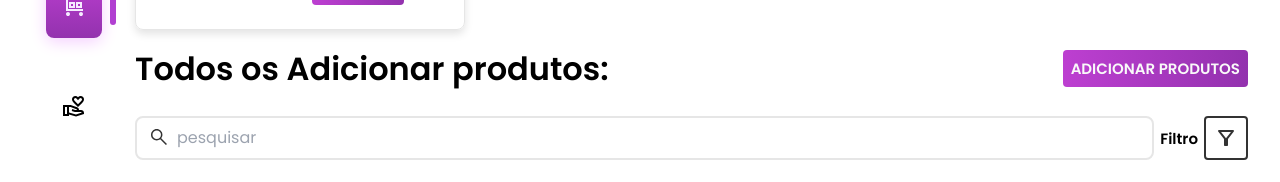
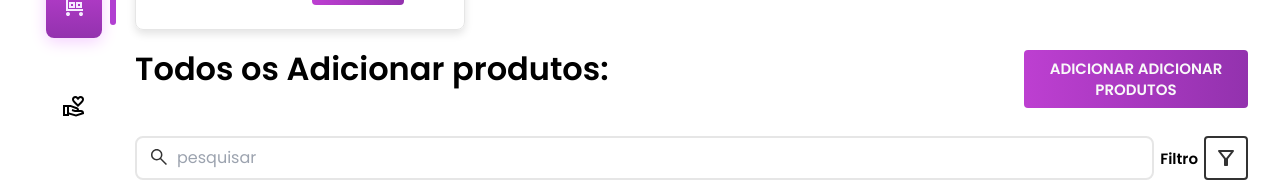
Before and after one commit to ryanNS3/PlanNexus-Front-End, a React (Vite) app: page /estoque in a window 1280 px wide. Shown: the part 294-476 px from the top of the page. Built offline with nearby package versions, Linux system fonts and the light colour scheme; no server answers.

Commit message:
fix/arrumando nomes

```diff
--- a/src/components/ViewTemplate/index.jsx
+++ b/src/components/ViewTemplate/index.jsx
@@ -114,7 +114,7 @@ export function TemplateView({
           <ExtendModal
             TextButton={name}
             isOpenModal={isOpenModalForm}
-            componentForOpenModal={<PinkButton text={`${name}`}/>}
+            componentForOpenModal={<PinkButton text={`Adicionar ${name}`}/>}
           >
             {formModal}
           </ExtendModal>
```
